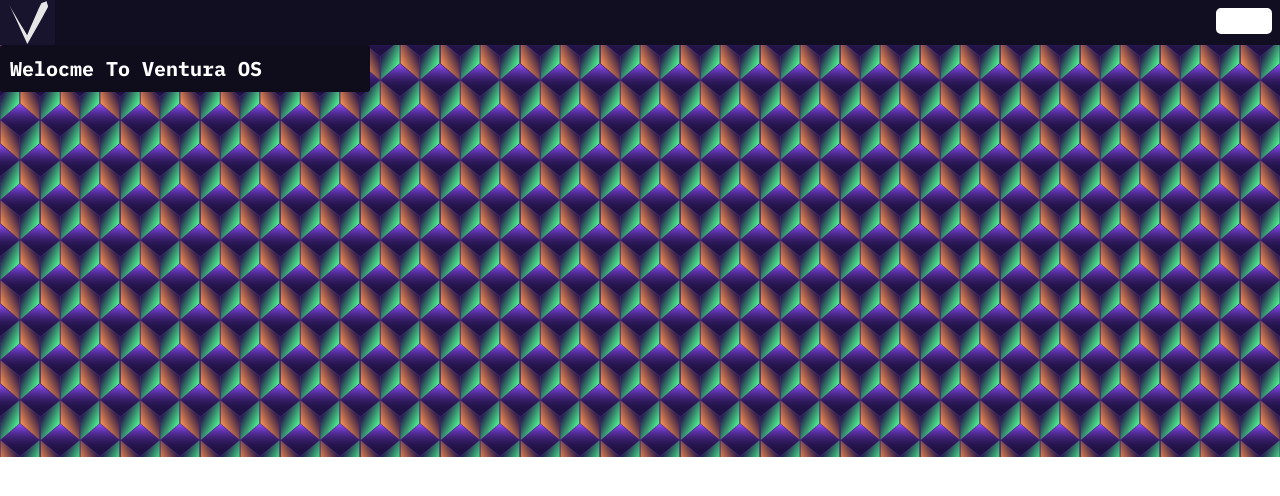
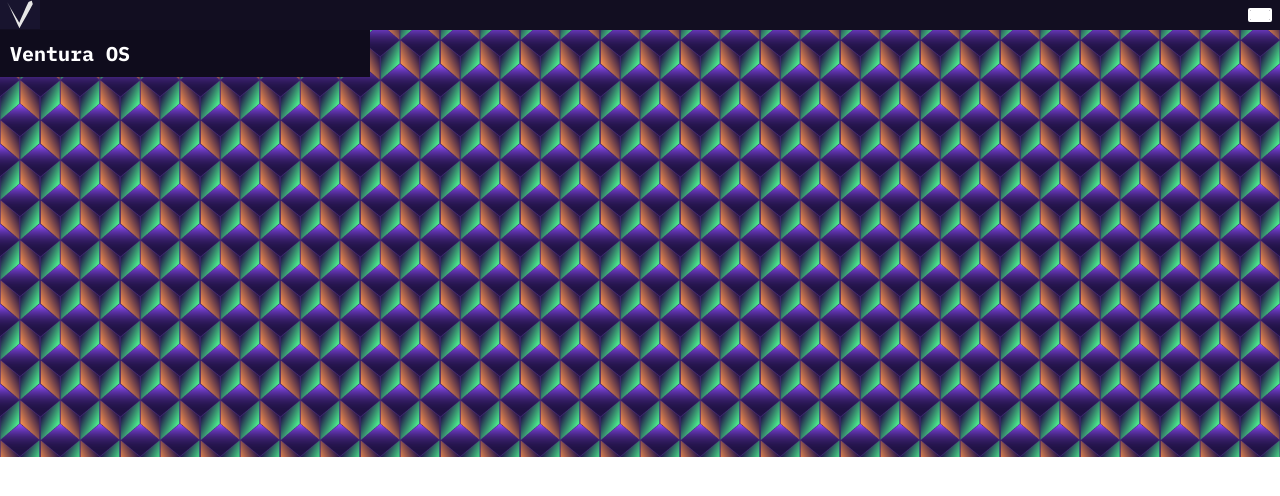
Before and after one commit to Ventura-OS/Ventura-OS, a website: page public/index.html in a window 1280 px wide. Both pictures are taken after a click on the element 27 px from the left and 39 px from the top of the page. Drawn offline with Linux system fonts and the light colour scheme.

Commit message:
fixed styling
Signed-off-by: Imagineeeinc <imagineeelego@gmail.com>

```diff
--- a/public/app.js
+++ b/public/app.js
@@ -1,5 +1,5 @@
 setInterval(function(){
-    document.getElementById("desk").style.height = cijs("sizeScreenH") - 188 + "px"
+    document.getElementById("desk").style.height = cijs("sizeScreenH") - 173 + "px"
     navigator.getBattery().then(function(battery) {
         var level = battery.level;
         //console.log(level);
--- a/public/index.html
+++ b/public/index.html
@@ -1,7 +1,7 @@
 <!DOCTYPE html>
 <html>
     <head>
-        <title>Ventura 1.0</title>
+        <title>Ventura</title>
         <meta name="viewport" content="initial-scale=1, maximum-scale=1" />
 
         <meta name="theme-color" content="white"/>
@@ -13,12 +13,17 @@
         <link rel="stylesheet" type="text/css" href="style.css" >
         <link rel="stylesheet" type="text/css" href="style/font.css" >
         <link rel="stylesheet" type="text/css" href="style/bat.css" >
+        <link rel="stylesheet" type="text/css" href="style/startmenu.css" >
+        <link rel="stylesheet" type="text/css" href="style/taskbar.css" >
     </head>
     <body>
+        <audio id="startup" autoplay>
+            <source src="files/startup.mp3" type="audio/mpeg">
+        </audio>
         <div id="taskbar">
             <span  id="startbtn"><img src="ui/icon/svg/Ventura dark trans back logo.svg"></span>
             <section id="startmenu" class="hstartm">
-                Welocme To Ventura OS
+                Ventura OS
             </section>
             <span id="batt"></span>
             <div id="bat"><div id="batlevel"></div></div>
--- a/public/style.css
+++ b/public/style.css
@@ -7,14 +7,6 @@ body {
 * {
     transition-duration: .2s;
 }
-#taskbar {
-    height: 45px;
-    background-color: #0f0c1c;
-    color: white;
-}
-#taskbar:hover {
-    background-color: #120e21;
-}
 #desk {
     background-image: url(imgs/repeatable-background.png);
     background-color: #22144a;
@@ -23,61 +15,3 @@ body {
     background-position: center;
     background-origin: content-box;
 }
-#startbtn {
-    width: 45px;
-    height: 45px;
-}
-#startbtn > img {
-    width: 45px;
-    padding: 0 5px 0 5px;
-}
-#startbtn > img:hover {
-    background-color: #18142e;
-}
-#startmenu {
-    width: 350px;
-    font-size: 20px;
-    background-color: #0f0c1c;
-    border-radius: 0px 0px 5px lightgrey;
-    color: white;
-    border-radius: 3px;
-    padding: 10px;
-}
-#startmenu:hover {
-    background-color: #18142e;
-}
-.hstartm {
-    display: none;
-}
-.sstartm {
-    display: inline-flex;
-    position: absolute;
-    top: 45px;
-    left: 0;
-}
-#bat {
-    position: absolute;
-    top: 0;
-    margin: 8px;
-    right: 0;
-    width: 50px;
-    height: 20px;
-    border: 3px solid white;
-    border-radius: 5px;
-}
-#batlevel {
-    color: white;
-    width: 100%;
-    height: 99%;
-    background-color: white;
-    border-radius: 1px;
-    transition: .2s;
-}
-#batt {
-    position: absolute;
-    top: 0;
-    right: 0;
-    margin: 8px 70px 8px 8px;
-    float: right;
-    font-size: 20px;
-}
--- a/public/style/bat.css
+++ b/public/style/bat.css
@@ -0,0 +1,26 @@
+#bat {
+    position: absolute;
+    top: 0;
+    margin: 8px;
+    right: 0;
+    width: 20px;
+    height: 10px;
+    border: 2px solid white;
+    border-radius: 2px;
+}
+#batlevel {
+    color: white;
+    width: 100%;
+    height: 99%;
+    background-color: white;
+    border-radius: 1px;
+    transition: .2s;
+}
+#batt {
+    position: absolute;
+    top: 0;
+    right: 0;
+    margin: 8px 35px 8px 8px;
+    float: right;
+    font-size: 10px;
+}
--- /dev/null
+++ b/public/style/startmenu.css
@@ -0,0 +1,32 @@
+#startbtn {
+    width: 45px;
+    height: 45px;
+}
+#startbtn > img {
+    width: 29px;
+    padding: 0 6px 0 5px;
+}
+#startbtn > img:hover {
+    background-color: #18142e;
+}
+#startmenu {
+    width: 350px;
+    font-size: 20px;
+    background-color: #0f0c1c;
+    border-radius: 0px 0px 5px lightgrey;
+    color: white;
+    border-radius: 0px;
+    padding: 10px;
+}
+#startmenu:hover {
+    background-color: #120e21;
+}
+.hstartm {
+    display: none;
+}
+.sstartm {
+    display: inline-flex;
+    position: absolute;
+    top: 30px;
+    left: 0;
+}
--- /dev/null
+++ b/public/style/taskbar.css
@@ -0,0 +1,9 @@
+#taskbar {
+    height: 30px;
+    background-color: #0f0c1c;
+    color: white;
+    -webkit-user-select: none;
+}
+#taskbar:hover {
+    background-color: #120e21;
+}
```
Also changed, not shown: public/startup.html (+1 -3 lines).
